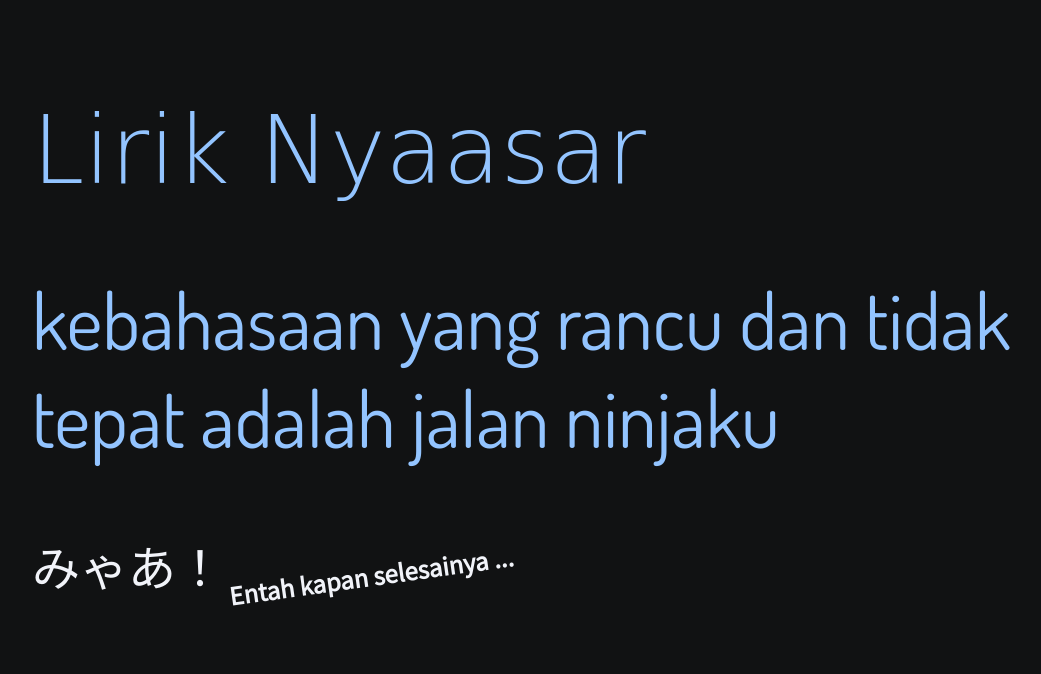
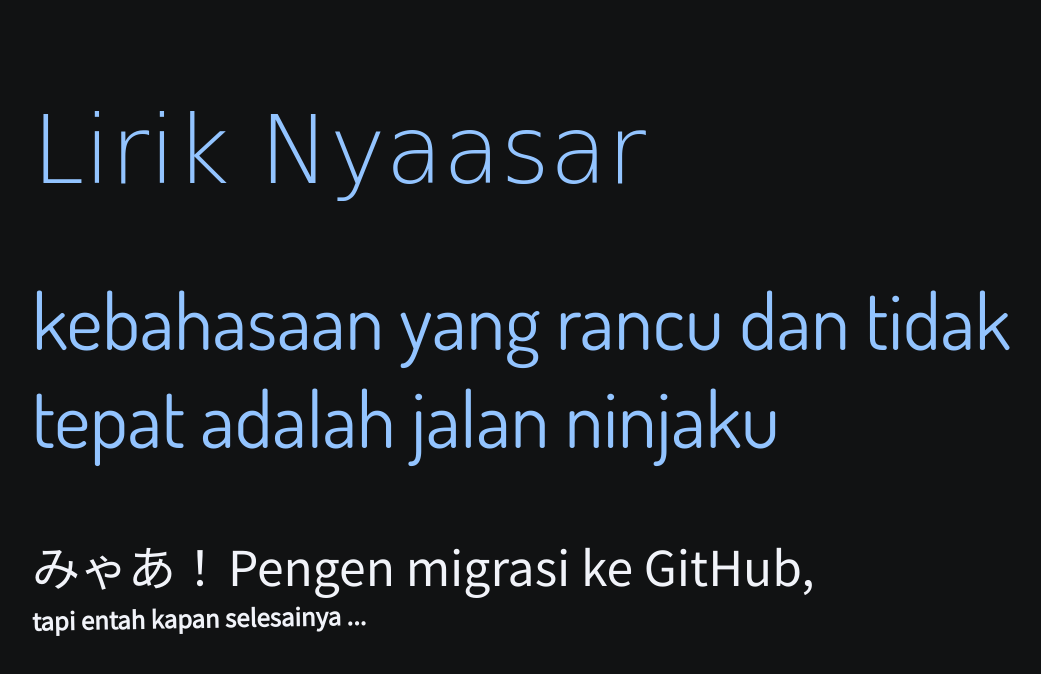
Before and after one commit to nyaasar/liriknyaasar, a plain HTML site: page index.html in a window 1280 px wide. Shown: the whole page, without its empty margins (72-1113 px from the left). Drawn offline with Linux system fonts and the light colour scheme; a web font is replaced by a local one.

Commit message:
Update index.html

```diff
--- a/index.html
+++ b/index.html
@@ -82,7 +82,7 @@ h2 {
 	font-weight: 600;
 	text-align: center;
 	font-size: 1.5rem;
-	transform: rotate(352deg);
+	transform: rotate(359deg);
 	display: inline-block;
 	}
 </style>
@@ -95,7 +95,8 @@ h2 {
 		<h1 class="judul"><a href="https://liriknyaasar.blogspot.com/">Lirik Nyaasar</a></h1>
 		<h2 class="keterangan">kebahasaan yang rancu dan tidak tepat adalah jalan ninjaku</h2>
 		<span class="nyaa">みゃあ！</span>
-		<span class="keluh">Entah kapan selesainya ...</span>
+		<span class="nyaa">Pengen migrasi ke GitHub,</span>
+		<span class="keluh">tapi entah kapan selesainya ...</span>
 	</div>
 </div>
 </body>
```
